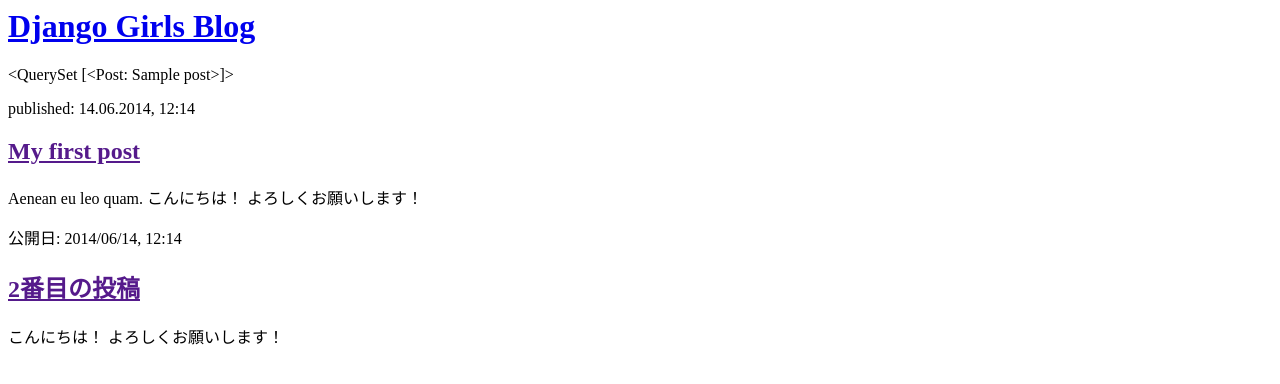
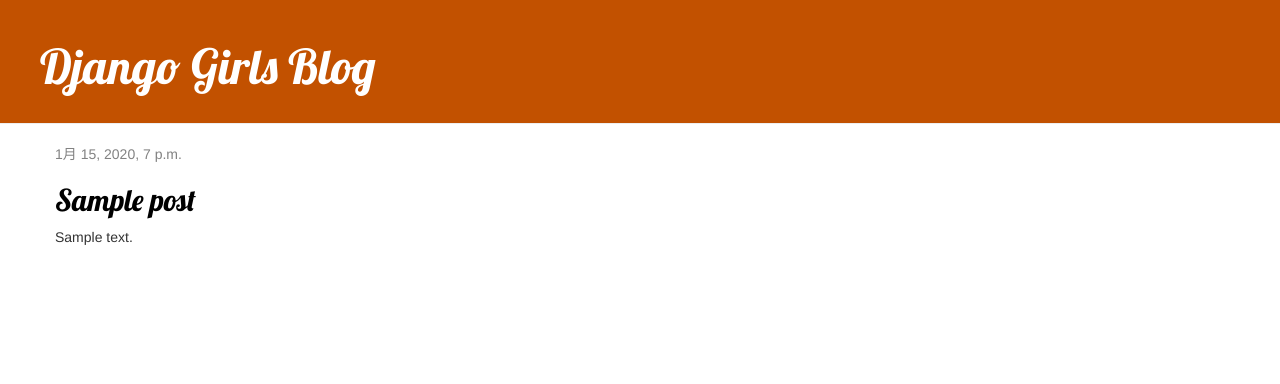
Before and after one commit to MaABBBB/my-first-blog, a Django app: page / in a window 1280 px wide. Shown: the top 384 px of the page. Run offline with Django 3.2, Linux system fonts and the light colour scheme; tables that the repository leaves empty hold one stand-in row (values such as "Sample post"); some libraries are stand-ins or nearby versions.

Commit message:
Added view and template for detailed blog postas well as Css for the site

```diff
--- /dev/null
+++ b/blog/static/css/blog.css
@@ -0,0 +1,50 @@
+h1 a, h2 a {
+    color: #C25100;
+}
+
+.page-header {
+    background-color: #C25100;
+    margin-top: 0;
+    padding: 20px 20px 20px 40px;
+}
+
+.page-header h1, .page-header h1 a, .page-header h1 a:visited, .page-header h1 a:active {
+    color: #ffffff;
+    font-size: 36pt;
+    text-decoration: none;
+}
+
+.content {
+    margin-left: 40px;
+}
+
+h1, h2, h3, h4 {
+    font-family: 'Lobster', cursive;
+}
+
+.date {
+    color: #828282;
+}
+
+.save {
+    float: right;
+}
+
+.post-form textarea, .post-form input {
+    width: 100%;
+}
+
+.top-menu, .top-menu:hover, .top-menu:visited {
+    color: #ffffff;
+    float: right;
+    font-size: 26pt;
+    margin-right: 20px;
+}
+
+.post {
+    margin-bottom: 70px;
+}
+
+.post h2 a, .post h2 a:visited {
+    color: #000000;
+}
--- /dev/null
+++ b/blog/templates/blog/base.html
@@ -0,0 +1,23 @@
+{% load static %}
+<html>
+    <head>
+        <title>Django Girls blog</title>
+        <link rel="stylesheet" href="//maxcdn.bootstrapcdn.com/bootstrap/3.2.0/css/bootstrap.min.css">
+        <link rel="stylesheet" href="//maxcdn.bootstrapcdn.com/bootstrap/3.2.0/css/bootstrap-theme.min.css">
+        <link href='//fonts.googleapis.com/css?family=Lobster&subset=latin,latin-ext' rel='stylesheet' type='text/css'>
+        <link rel="stylesheet" href="{% static 'css/blog.css' %}">
+    </head>
+    <body>
+        <div class="page-header">
+            <h1><a href="/">Django Girls Blog</a></h1>
+        </div>
+        <div class="content container">
+            <div class="row">
+                <div class="col-md-8">
+                {% block content %}
+                {% endblock %}
+                </div>
+            </div>
+        </div>
+    </body>
+</html>
--- a/blog/templates/blog/post_list.html
+++ b/blog/templates/blog/post_list.html
@@ -1,23 +1,13 @@
-<html>
-    <head>
-        <title>Masaru's bloooog</title>
-    </head>
-<body>
-    <div>
-        <h1><a href="/">Django Girls Blog</a></h1>
-        {{ posts }}
-    </div>
+{% extends 'blog/base.html' %}
 
-    <div>
-        <p>published: 14.06.2014, 12:14</p>
-        <h2><a href="">My first post</a></h2>
-        <p>Aenean eu leo quam. こんにちは！ よろしくお願いします！ </p>
-    </div>
-
-    <div>
-        <p>公開日: 2014/06/14, 12:14</p>
-        <h2><a href="">2番目の投稿</a></h2>
-        <p> こんにちは！ よろしくお願いします！ </p>
-    </div>
-</body>
-</html>
+{% block content %}
+    {% for post in posts %}
+        <div class="post">
+            <div class="date">
+                {{ post.published_date }}
+            </div>
+            <h2><a href="{% url 'post_detail' pk=post.pk %}">{{ post.title }}</a></h2>
+            <p>{{ post.text|linebreaksbr }}</p>
+        </div>
+    {% endfor %}
+{% endblock %}
--- a/blog/urls.py
+++ b/blog/urls.py
@@ -1,5 +1,6 @@
 from django.urls import path
 from . import views
 urlpatterns = [
-    path('', views.post_list, name='post_list')
+    path('', views.post_list, name='post_list'),
+    path('post/<int:pk>/', views.post_detail, name='post_detail'),
 ]
--- a/blog/views.py
+++ b/blog/views.py
@@ -1,8 +1,13 @@
-from django.shortcuts import render
+from django.shortcuts import render, get_object_or_404
 from .models import Post
 from django.utils import timezone
 
 # Create your views here.
+
 def post_list(request):
     posts = Post.objects.filter(published_date__lte=timezone.now()).order_by('published_date')
     return render(request, 'blog/post_list.html', {'posts' : posts})
+
+def post_detail(request, pk):
+    post = get_object_or_404(Post, pk=pk)
+    return render(request, 'blog/post_detail.html', {'post': post})
```
Also changed, not shown: blog/templates/blog/post_detail.html (added, +13 -0 lines).
